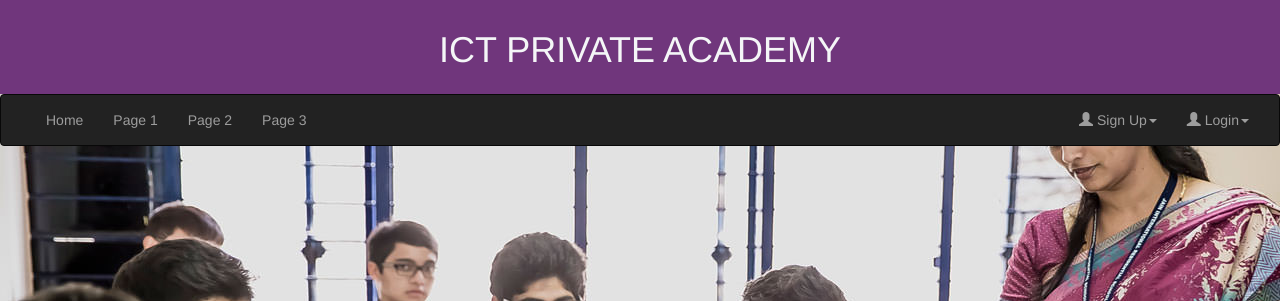
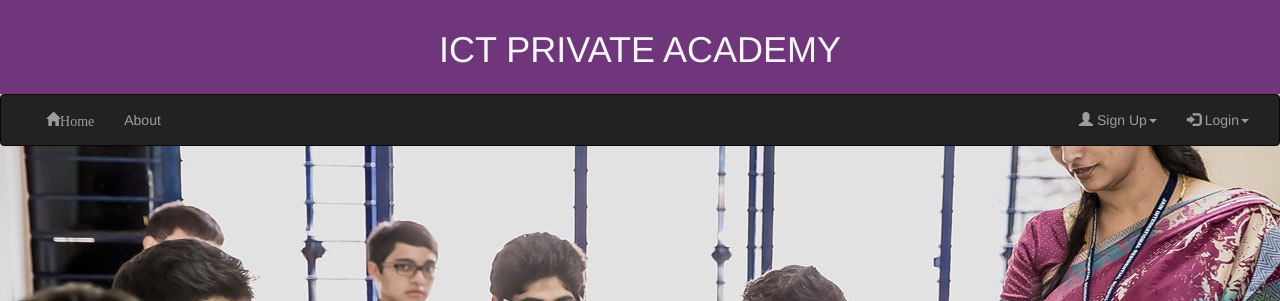
Before and after one commit to IqbalNT/ict_private_academy_codelgniter, a CodeIgniter app: page /ict/index.php/student/home in a window 1280 px wide. Shown: the top 301 px of the page. Run offline with CodeIgniter, Linux system fonts and the light colour scheme; data that the repository does not hold is empty; some libraries are stand-ins or nearby versions.

Commit message:
Update header.php

```diff
--- a/application/views/header.php
+++ b/application/views/header.php
@@ -10,6 +10,7 @@ defined('BASEPATH') OR exit('No direct script access allowed');?>
     background-image: url('design/images/img1.png');
   }
   </style>
+
   <title> <?php echo $a; ?> </title>
 
  <!--  <meta charset="utf-8">
@@ -36,15 +37,12 @@ defined('BASEPATH') OR exit('No direct script access allowed');?>
         <span class="icon-bar"></span>
         <span class="icon-bar"></span>
         <span class="icon-bar"></span>
-      </button>
       <!-- <a class="navbar-brand" href="#">WebSiteName</a> -->
     </div>
     <div class="collapse navbar-collapse" id="myNavbar">
       <ul class="nav navbar-nav">
-        <li  class="last-inline"><a href="<?php echo site_url('welcome/home')?>">Home</a></li>
-        <li><a href="#">Page 1</a></li>
-        <li><a href="#">Page 2</a></li>
-        <li><a href="#">Page 3</a></li>
+        <li  class="last-inline"><a href="<?php echo site_url('welcome/home')?>"><span class="glyphicon glyphicon-home">Home</span></a></li>
+        <li><a href="<?php echo base_url()?>about">About</a></li>
       </ul>
       <ul class="nav navbar-nav navbar-right">
         <li class="dropdown">
@@ -55,7 +53,7 @@ defined('BASEPATH') OR exit('No direct script access allowed');?>
           </ul>
         </li>
         <li class="dropdown">
-          <a class="dropdown-toggle" data-toggle="dropdown" href="#"><span class="glyphicon glyphicon-user"></span> Login<span class="caret"></span></a></a>
+          <a class="dropdown-toggle" data-toggle="dropdown" href="#"><span class="glyphicon glyphicon-log-in"></span> Login<span class="caret"></span></a></a>
           <ul class="dropdown-menu">
             <li class="active"><a href="<?php echo site_url('welcome/tutor_login')?>">Tutor</a></li>
             <li class="active"><a href="<?php echo site_url('welcome/student_login')?>">Student</a></li>
```
